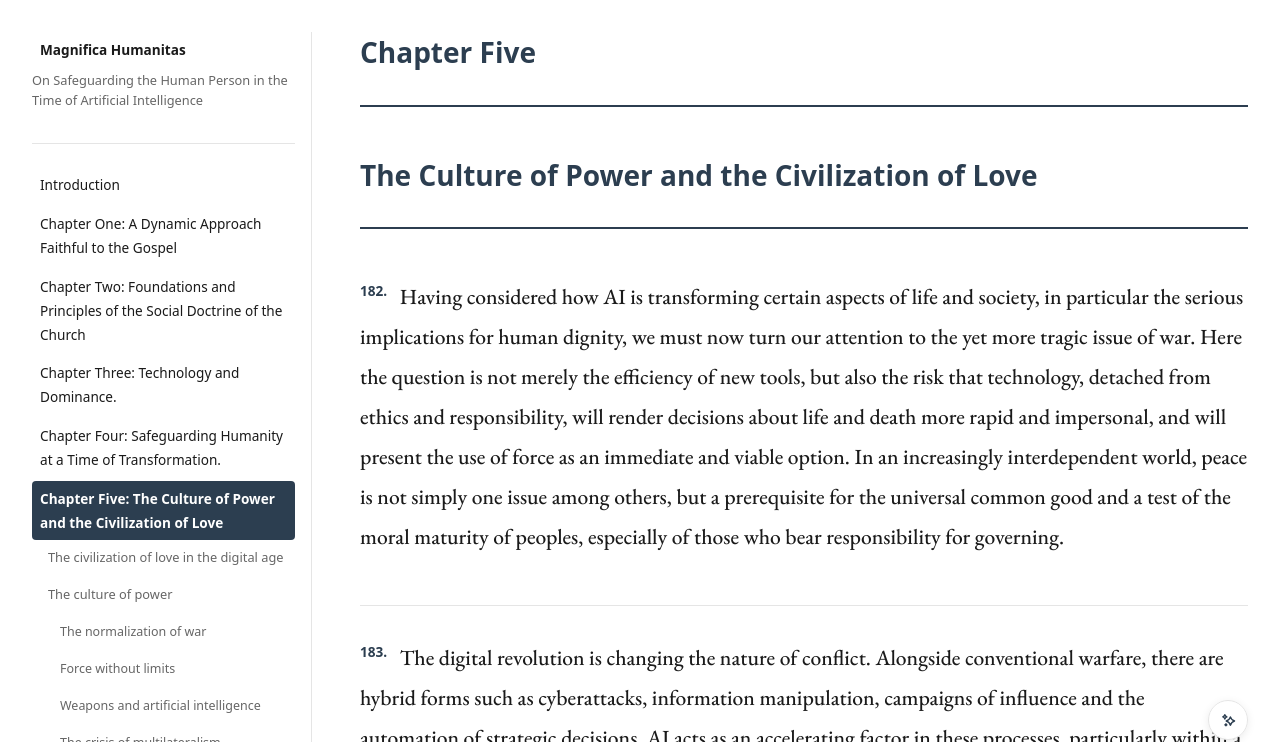
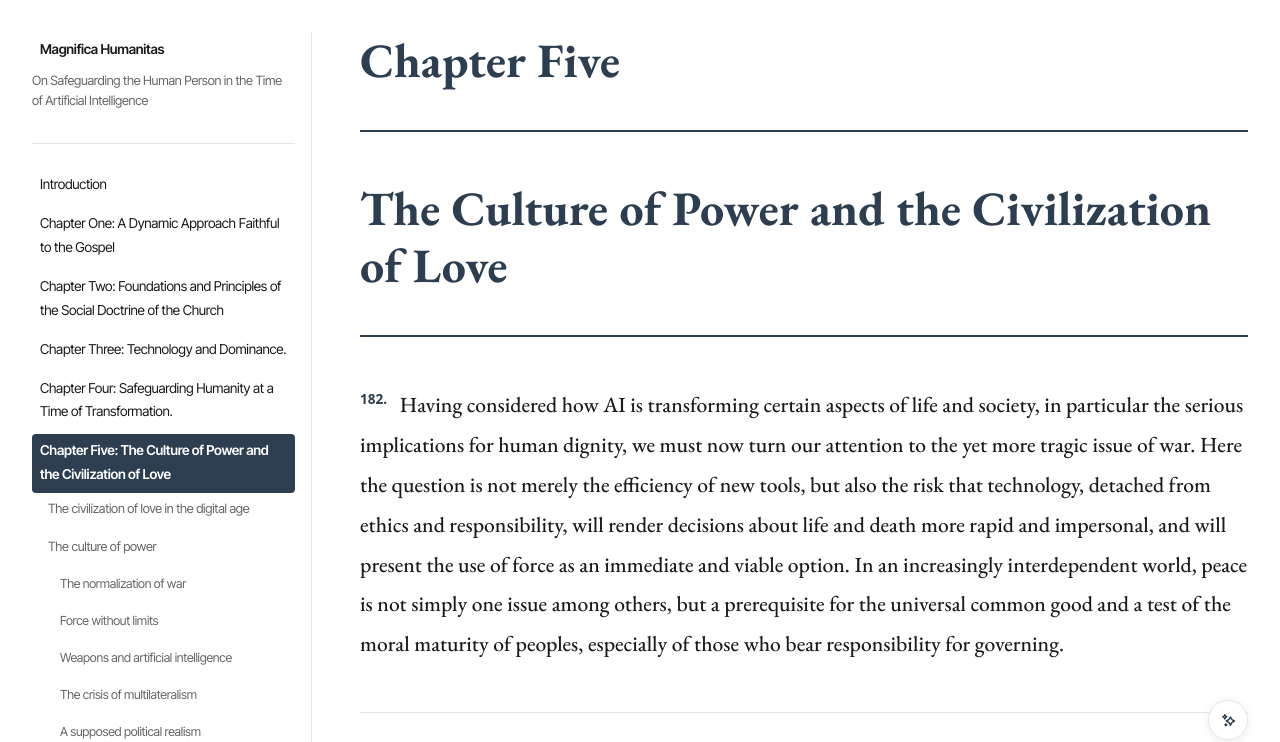
Before and after one commit to jerieljan/magnifica-humanitas, an Astro site: page /chapter-five-the-culture-of-power-and-the-civilization-of-love in a window 1280 px wide. Shown: the top 742 px of the page. Built offline with nearby package versions, Linux system fonts and the light colour scheme; Astro itself is replaced by a stand-in of ours.

Commit message:
style: improve typography and navigation styling
- Switch headings to EB Garamond with bold weight and tighter line-height
- Increase h1/article title prominence with larger sizes and margins
- Reduce subheading (h2, h3) size for better hierarchy
- Add more spacing between subheadings and body text
- Replace sidebar navigation font with Inter Tight for tighter tracking
- Remove inline styles from homepage title

```diff
--- a/src/layouts/Layout.astro
+++ b/src/layouts/Layout.astro
@@ -16,7 +16,7 @@ const pageTitle = title ? `${title} — ${manifest.meta.title}` : manifest.meta.
   <title>{pageTitle}</title>
   <link rel="preconnect" href="https://fonts.googleapis.com">
   <link rel="preconnect" href="https://fonts.gstatic.com" crossorigin>
-  <link href="https://fonts.googleapis.com/css2?family=EB+Garamond:ital,wght@0,400..800;1,400..800&display=swap" rel="stylesheet">
+  <link href="https://fonts.googleapis.com/css2?family=EB+Garamond:ital,wght@0,400..800;1,400..800&family=Inter+Tight:wght@400;500;600;700&display=swap" rel="stylesheet">
   <style>
     /* Inline critical layout styles to avoid FOUC */
     .page-container {
--- a/src/pages/index.astro
+++ b/src/pages/index.astro
@@ -12,7 +12,7 @@ const formattedDate = `${monthNames[parseInt(month, 10) - 1]} ${parseInt(day, 10
 
 <Layout>
   <div style="text-align:center; padding: 4rem 2rem; max-width: 600px; margin: 0 auto;">
-    <h1 style="font-size: 2.5rem; margin-bottom: 1rem;">{manifest.meta.title}</h1>
+    <h1>{manifest.meta.title}</h1>
     <p style="font-size:1.25rem; color: var(--color-muted); margin-bottom: 2rem; font-family: var(--font-serif); font-style: italic;">
       {manifest.meta.subtitle}
     </p>
--- a/src/styles/global.css
+++ b/src/styles/global.css
@@ -2,6 +2,7 @@
 :root {
   --font-serif: "EB Garamond", serif;
   --font-sans: system-ui, -apple-system, BlinkMacSystemFont, 'Segoe UI', Roboto, sans-serif;
+  --font-nav: "Inter Tight", system-ui, -apple-system, sans-serif;
   --color-text: #1a1a1a;
   --color-bg: #ffffff;
   --color-muted: #666666;
@@ -34,15 +35,15 @@ body {
 
 /* Typography */
 h1, h2, h3, h4 {
-  font-family: var(--font-sans);
-  font-weight: 600;
-  line-height: 1.45;
+  font-family: var(--font-serif);
+  font-weight: 700;
+  line-height: 1.2;
   color: var(--color-accent);
 }
 
-h1 { font-size: 2rem; margin-bottom: 1rem; }
-h2 { font-size: 1.5rem; margin: 2rem 0 1rem; }
-h3 { font-size: 1.25rem; margin: 1.5rem 0 0.75rem; }
+h1 { font-size: 2.5rem; margin-bottom: 1.5rem; }
+h2 { font-size: 1.35rem; margin: 2.5rem 0 1.25rem; }
+h3 { font-size: 1.15rem; margin: 2rem 0 1rem; }
 
 p {
   margin-bottom: 1rem;
@@ -90,14 +91,18 @@ a:hover {
 }
 
 .sidebar-header a {
+  font-family: var(--font-nav);
   font-size: 1.1rem;
-  font-weight: 700;
+  font-weight: 600;
   color: var(--color-accent);
   text-decoration: none;
+  letter-spacing: -0.02em;
 }
 
 .sidebar-header p {
+  font-family: var(--font-nav);
   font-size: 0.8rem;
+  letter-spacing: -0.02em;
   color: var(--color-muted);
   margin-top: 0.25rem;
   line-height: 1.55;
@@ -115,7 +120,9 @@ a:hover {
   display: block;
   padding: 0.35rem 0.5rem;
   border-radius: 4px;
+  font-family: var(--font-nav);
   font-size: 0.85rem;
+  letter-spacing: -0.02em;
   text-decoration: none;
   color: var(--color-text);
   transition: background 0.15s;
@@ -133,13 +140,17 @@ a:hover {
 
 .sidebar-nav .subsection a {
   padding-left: 1rem;
+  font-family: var(--font-nav);
   font-size: 0.8rem;
+  letter-spacing: -0.02em;
   color: var(--color-muted);
 }
 
 .sidebar-nav .subsection.nested a {
   padding-left: 1.75rem;
+  font-family: var(--font-nav);
   font-size: 0.78rem;
+  letter-spacing: -0.02em;
 }
 
 .sidebar-nav .subsection a:hover {
@@ -155,7 +166,9 @@ a:hover {
 }
 
 .sidebar-nav .paragraph-grid a {
+  font-family: var(--font-nav);
   font-size: 0.7rem;
+  letter-spacing: -0.02em;
   padding: 0.15rem 0.35rem;
   border-radius: 3px;
   background: var(--color-light);
@@ -180,8 +193,8 @@ a:hover {
 }
 
 .article-header h1 {
-  font-size: 1.75rem;
-  margin-bottom: 0.5rem;
+  font-size: 3rem;
+  margin-bottom: 1rem;
 }
 
 .text-block {
```
